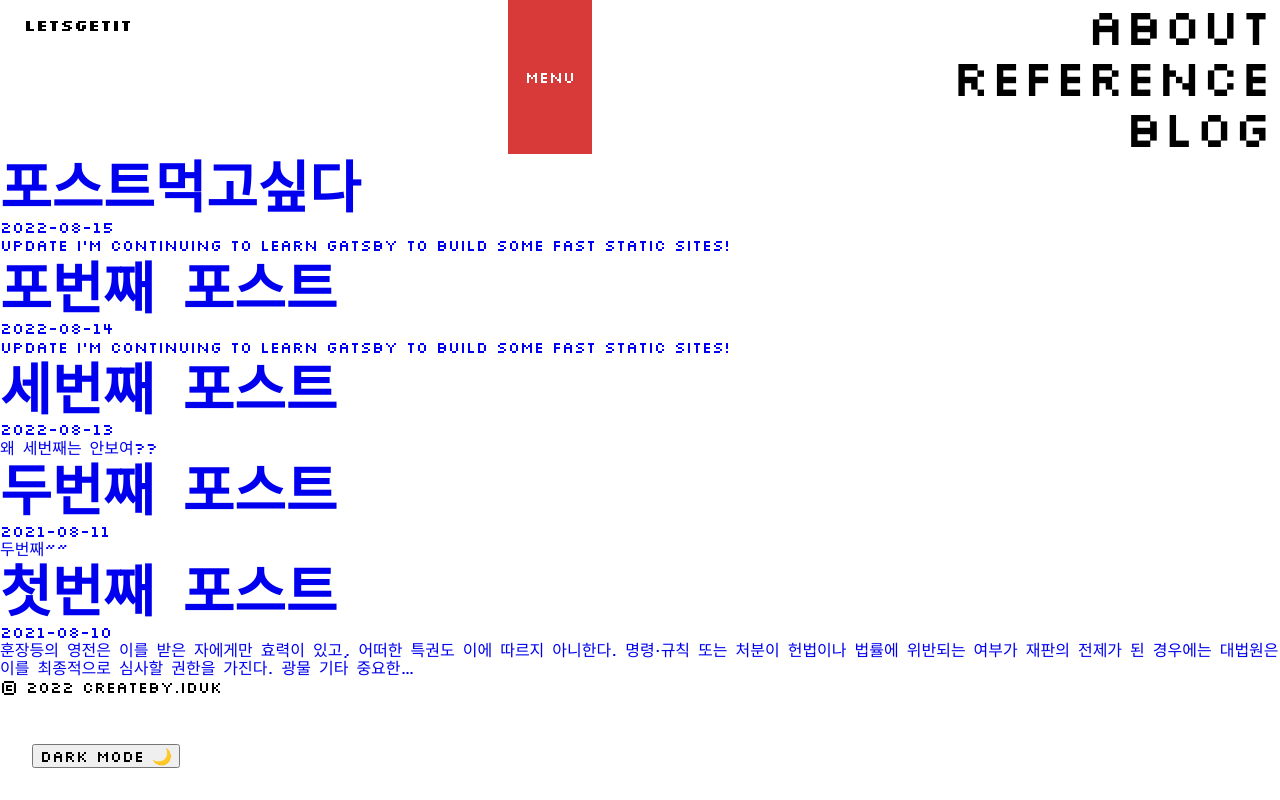
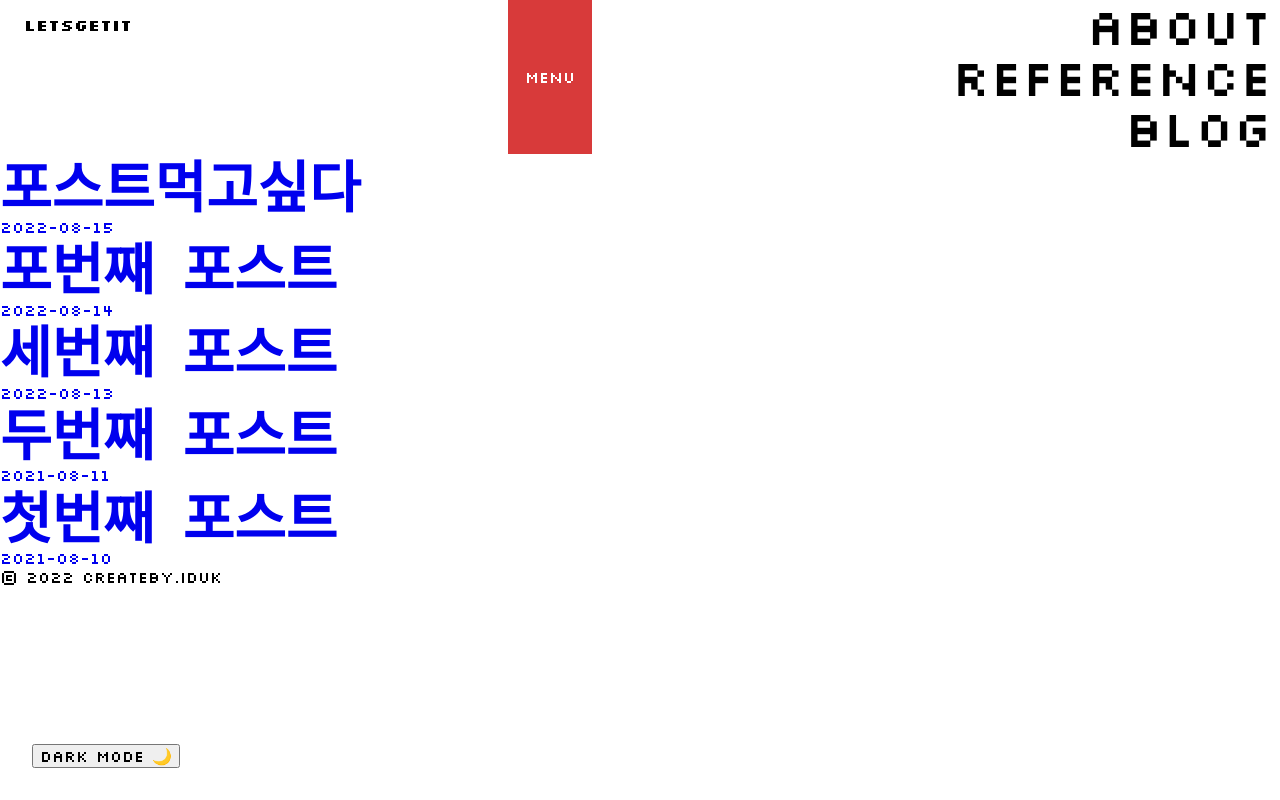
Before and after one commit to iduk/gatsby, a Gatsby site: page /blog in a window 1280 px wide. Built offline with nearby package versions, Linux system fonts and the light colour scheme; Gatsby itself is replaced by a stand-in of ours.

Commit message:
Update post-link.js

```diff
--- a/src/pages/blog/post-link.js
+++ b/src/pages/blog/post-link.js
@@ -3,10 +3,10 @@ import { Link } from 'gatsby'
 
 const PostLink = ({ post }) => (
   <div>
-    <Link to={`/blog/${post.frontmatter.slug}`}>
+    <Link to={`${post.frontmatter.slug}`}>
       <h1>{post.frontmatter.title}</h1>
       <p>{post.frontmatter.date}</p>
-      <p>{post.excerpt}</p>
+      <p>{post.frontmatter.excerpt}</p>
     </Link>
   </div>
 )
```
